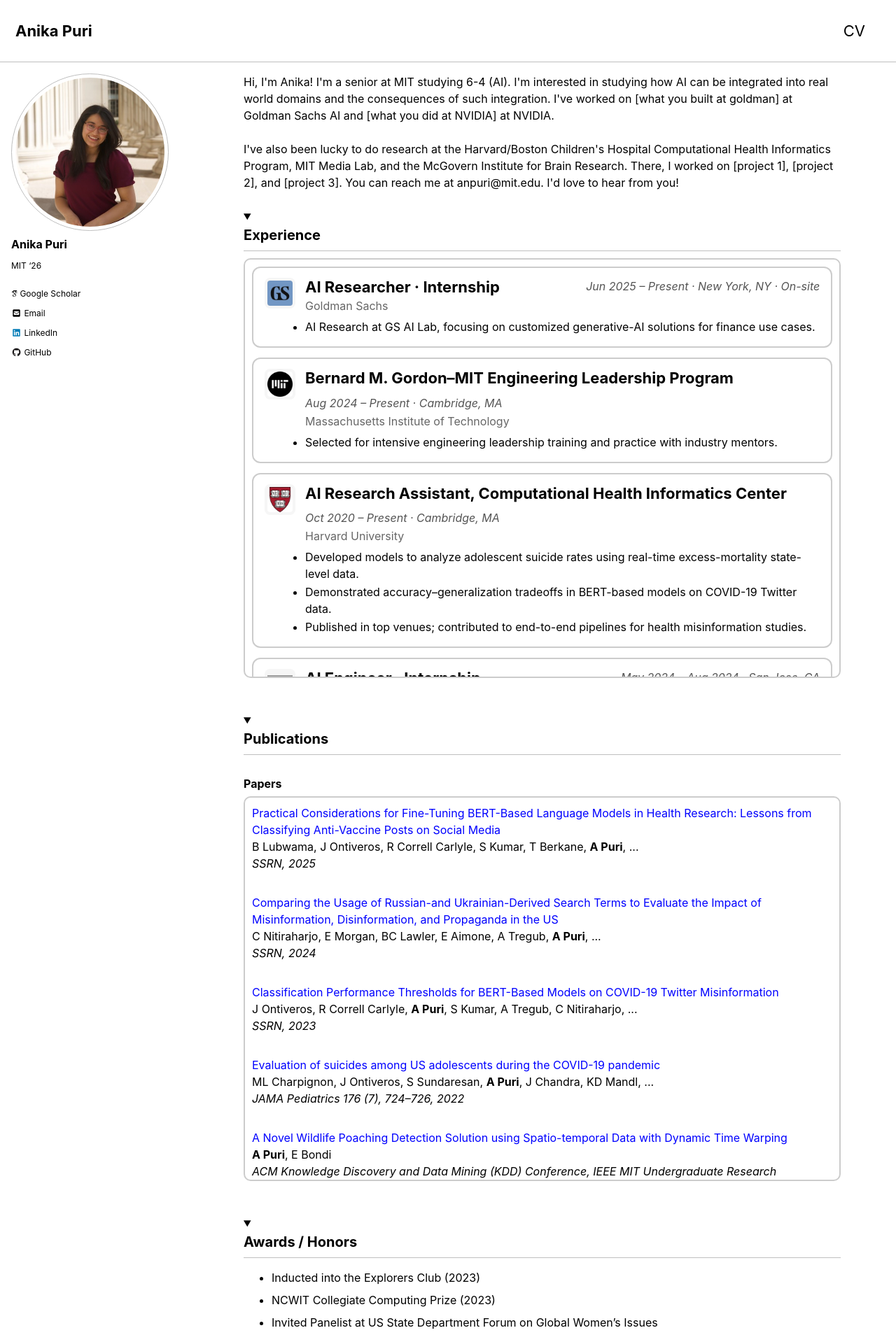
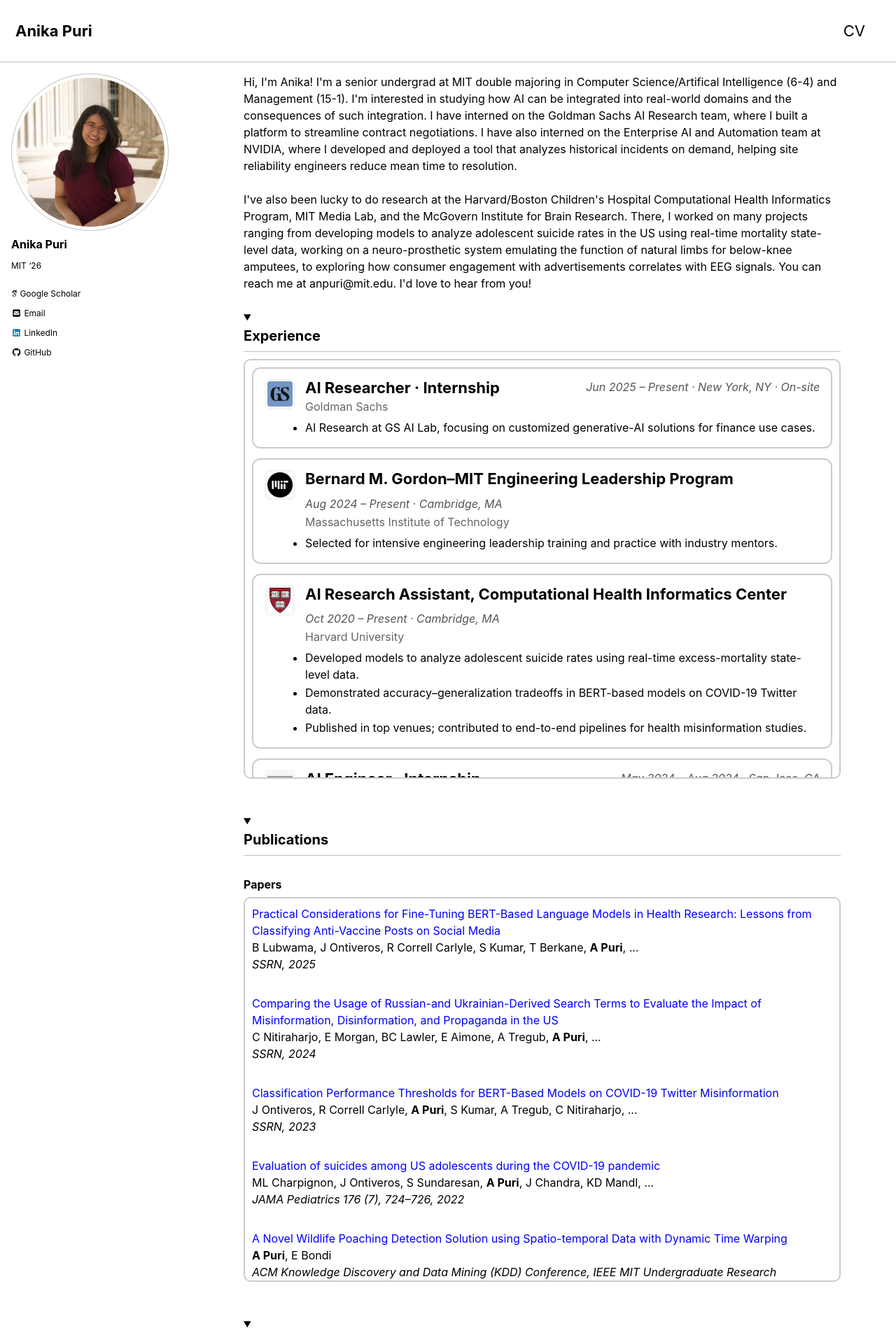
Before and after one commit to AnikaPuri/anikapuri.github.io, a Jekyll site: the page built from _pages/index.html, in a window 1280 px wide. Shown: the top 1908 px of the page at 70% size. Built offline with Jekyll 4.4.1, drawn with Linux system fonts in a browser that asks for light colours; cached includes are drawn as plain includes; nearby versions of some CDN libraries; some web fonts are replaced; grey boxes are pictures that could not be loaded.

Commit message:
adding details of projects

```diff
--- a/_pages/index.html
+++ b/_pages/index.html
@@ -7,10 +7,11 @@
 ---
 
 
-Hi, I'm Anika! I'm a senior at MIT studying 6-4 (AI). I'm interested in studying how AI can be integrated into real world domains and the consequences of such integration. I've worked on [what you built at goldman] at Goldman Sachs AI and [what you did at NVIDIA] at NVIDIA.
+Hi, I'm Anika! I'm a senior undergrad at MIT double majoring in Computer Science/Artifical Intelligence (6-4) and Management (15-1). I'm interested in studying how AI can be integrated into real-world domains and the consequences of such integration. I have interned on the Goldman Sachs AI Research team, where I built a platform to streamline contract negotiations. I have also interned on the Enterprise AI and Automation team at NVIDIA, where I developed and deployed a tool that analyzes historical incidents on demand, helping site reliability engineers reduce mean time to resolution.
+
 <br><br>
 
-I've also been lucky to do research at the Harvard/Boston Children's Hospital Computational Health Informatics Program, MIT Media Lab, and the McGovern Institute for Brain Research. There, I worked on [project 1], [project 2], and [project 3].
+I've also been lucky to do research at the Harvard/Boston Children's Hospital Computational Health Informatics Program, MIT Media Lab, and the McGovern Institute for Brain Research. There, I worked on many projects ranging from developing models to analyze adolescent suicide rates in the US using real-time mortality state-level data, working on a neuro-prosthetic system emulating the function of natural limbs for below-knee amputees, to exploring how consumer engagement with advertisements correlates with EEG signals.
 
 You can reach me at anpuri@mit.edu. I'd love to hear from you!
 <!-- <br><br> -->
```
